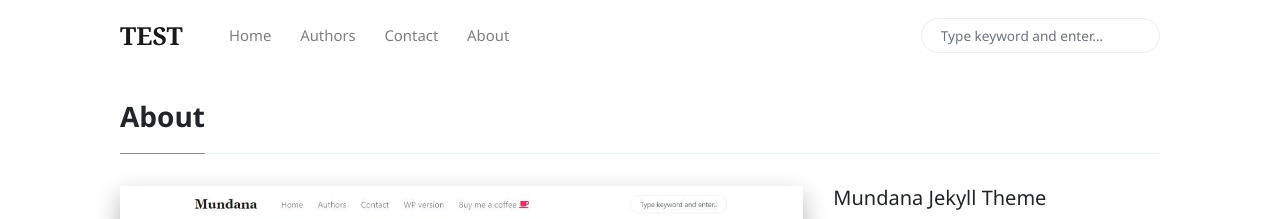
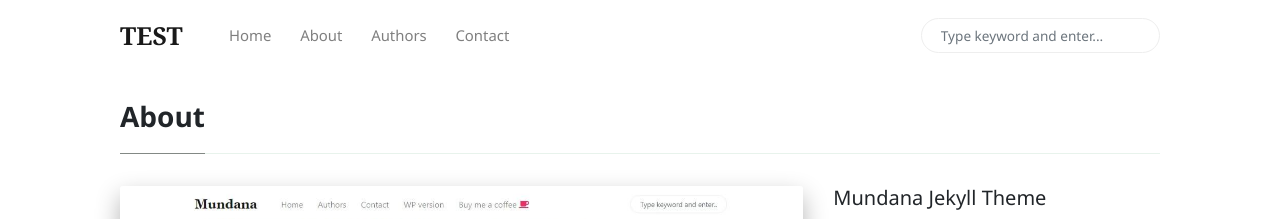
Before and after one commit to MisinhaP/previous_site, a Jekyll site: the page built from _pages/about.md, in a window 1280 px wide. Shown: the top 219 px of the page. Built offline with Jekyll 4.4.1, drawn with Linux system fonts in a browser that asks for light colours; nearby versions of some CDN libraries; comment, search, counter and statistics services are not loaded.

Commit message:
change abouts position

```diff
--- a/_includes/menu-header.html
+++ b/_includes/menu-header.html
@@ -2,6 +2,9 @@
 
 <li class="nav-item">
 <a class="nav-link" href="{{site.baseurl}}/index.html">Home</a>
+</li>
+<li class="nav-item">
+<a class="nav-link" href="{{site.baseurl}}/about.html">About</a>
 </li>
 <li class="nav-item">
 <a class="nav-link" href="{{site.baseurl}}/authors-list.html">Authors</a>
@@ -9,9 +12,8 @@
 <li class="nav-item">
 <a class="nav-link" href="{{site.baseurl}}/contact.html">Contact</a>
 </li>
-<li class="nav-item">
-<a class="nav-link" href="{{site.baseurl}}/about.html">About</a>
-</li>
+
+
 <!-- <li class="nav-item">
 <a target="_blank" class="nav-link" href="https://www.wowthemes.net/themes/mundana-wordpress/">WP</a>
 </li>
```
